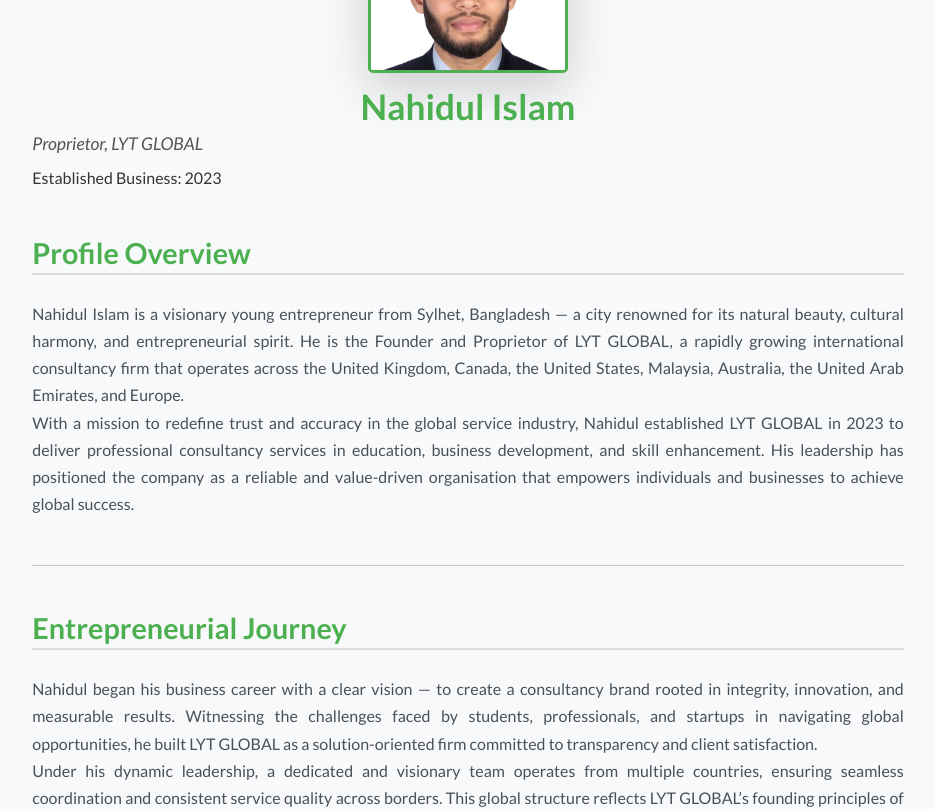
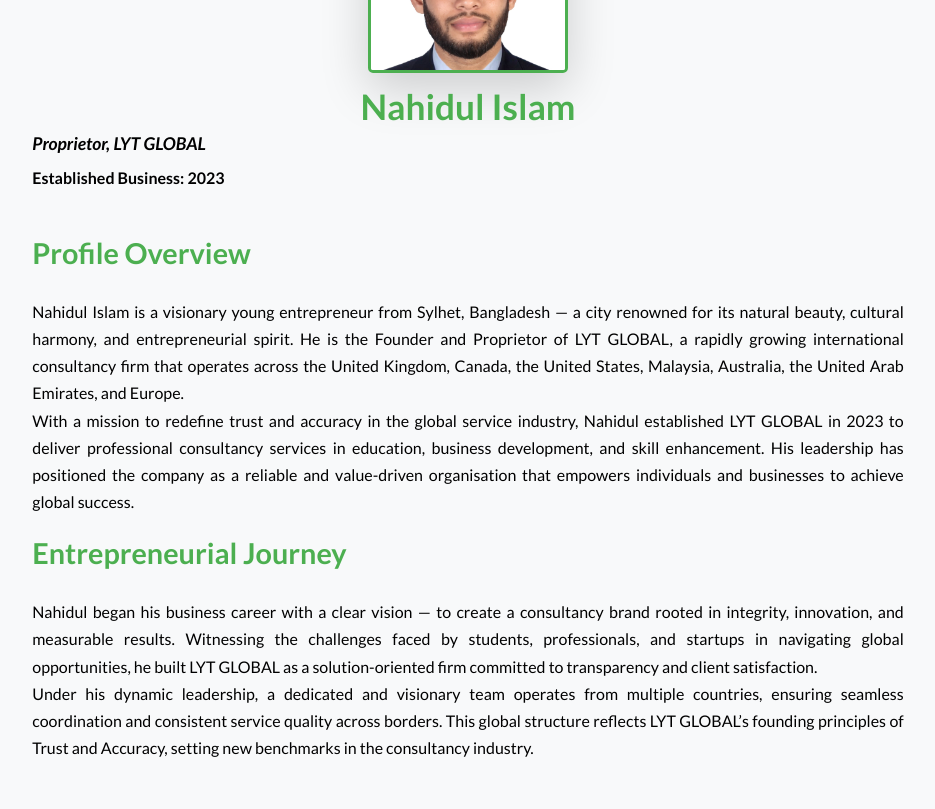
Before and after one commit to marjanamahii/lyt-global-client, a React (Vite) app: page /about in a window 1280 px wide. Shown: the part 1980-2789 px from the top of the page, without its empty margins (172-1107 px from the left). Built offline with nearby package versions, Linux system fonts and the light colour scheme.

Commit message:
nahidul pf font changed

```diff
--- a/src/components/Founder/Founder.css
+++ b/src/components/Founder/Founder.css
@@ -28,14 +28,16 @@
 
 .founder-title {
   font-size: 1.1rem;
-  color: #555;
+  color: #000000;
   font-style: italic;
+  font-weight: 700;
   margin-bottom: 5px;
 }
 
 .established-info {
   font-size: 1rem;
-  color: #333;
+  color: #000000;
+  font-weight: 700;
 }
 
 /* --- Text Styling --- */
@@ -43,7 +45,7 @@
   font-size: 1.8rem;
   font-weight: 600;
   color: #4caf50;
-  border-bottom: 2px solid #ddd;
+  /* border-bottom: 2px solid #ddd; */
   padding-bottom: 5px;
   margin-bottom: 25px;
   text-align: left; /* Text shob left-aligned thakbe */
@@ -53,7 +55,7 @@
 p {
   font-size: 1rem;
   line-height: 1.7;
-  color: #495057;
+  color: #000000;
   text-align: justify;
 }
 
--- a/src/components/Founder/Founder.jsx
+++ b/src/components/Founder/Founder.jsx
@@ -1,6 +1,5 @@
 import React from "react";
 import { Container, Row, Col, Card } from "react-bootstrap";
-// 🚨 Path adjust korte hobe. Jemon aage bola hoyeche: import NahidulIslamPhoto from "../../../assets/images/nahidul-islam.jpg";
 import NahidulIslamPhoto from "../../assets/images/nahidul-islam.jpg";
 import "./Founder.css";
 
@@ -21,10 +20,8 @@
   return (
     <div className="founder-profile-page py-5">
       <Container>
-        {/* Shob content ke ekta single column-e justify kora holo */}
         <Row className="justify-content-center">
           <Col lg={9} md={10} sm={12}>
-            {/* === 1. PHOTO AND BASIC INFO (Upore) === */}
             <div className="text-center mb-5 founder-intro-section">
               <img
                 src={nahidulData.image}
@@ -38,7 +35,6 @@
               </p>
             </div>
 
-            {/* === 2. PROFILE OVERVIEW (Full Width) === */}
             <h3 className="section-heading">Profile Overview</h3>
             <p className="profile-text">
               Nahidul Islam is a visionary young entrepreneur from Sylhet,
@@ -58,9 +54,7 @@
               empowers individuals and businesses to achieve global success.
             </p>
 
-            <hr className="my-5" />
-
-            {/* === 3. ENTREPRENEURIAL JOURNEY & LEADERSHIP VISION (Por Por) === */}
+            {/* <hr className="my-5" /> */}
 
             <h3 className="section-heading">Entrepreneurial Journey</h3>
             <p>
@@ -91,7 +85,7 @@
               ))}
             </ul>
 
-            <hr className="my-5" />
+            {/* <hr className="my-5" /> */}
 
             {/* === 4. COMMUNITY & FUTURE OUTLOOK (Por Por) === */}
 
```
